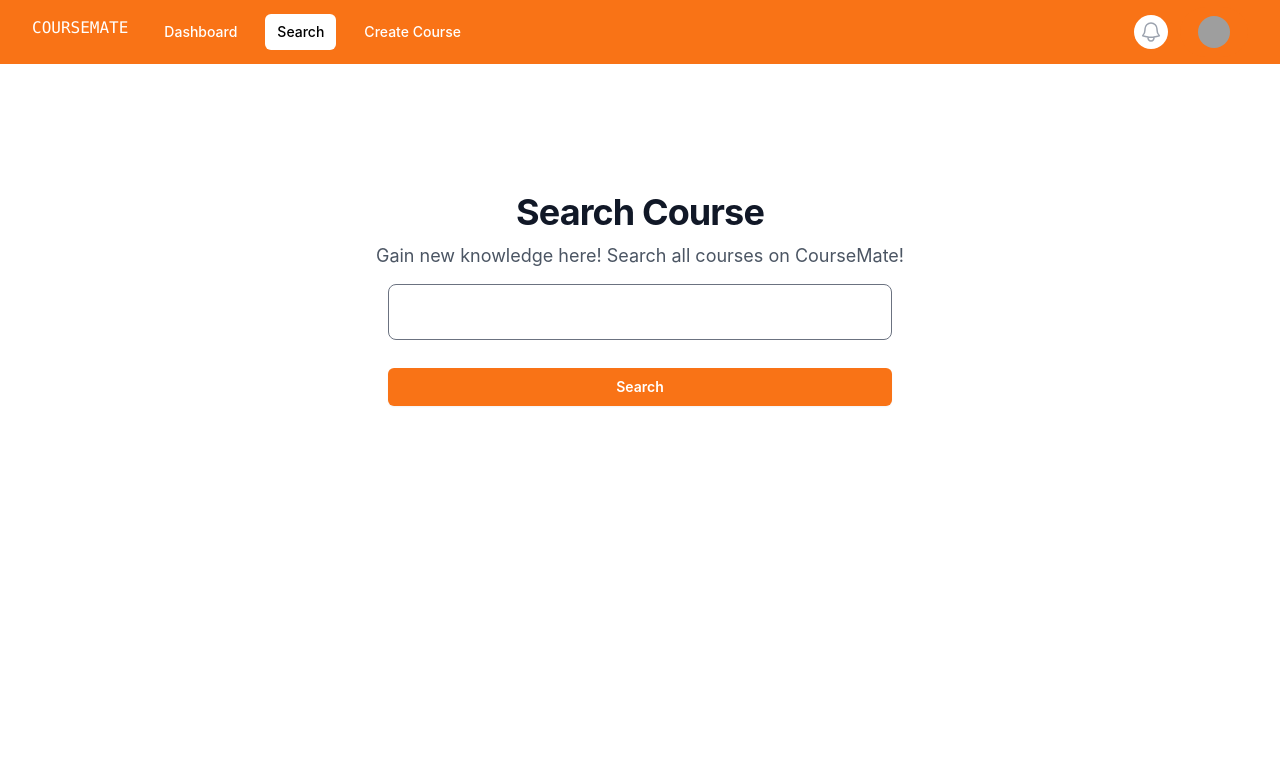
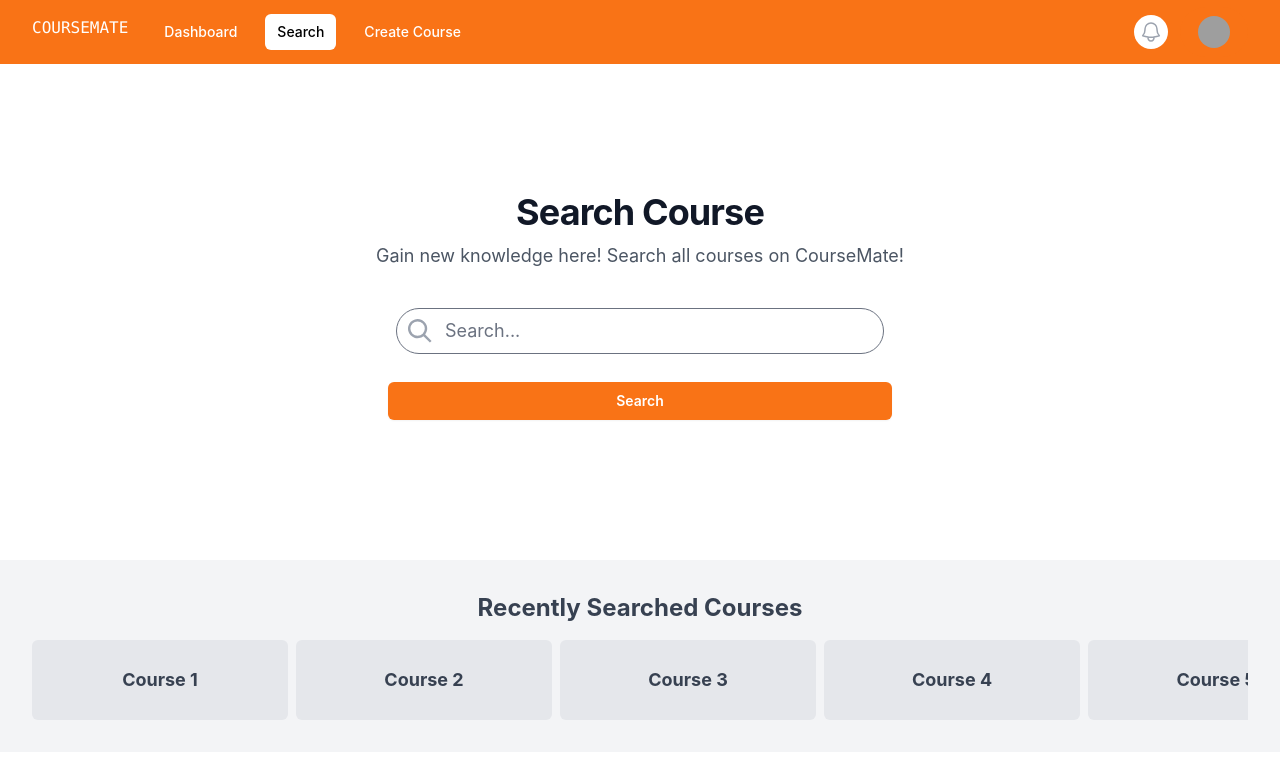
Before and after one commit to Klimek777/e-learn, a Vue app: page /search in a window 1280 px wide. Shown: the top 758 px of the page. Built offline with nearby package versions, Linux system fonts and the light colour scheme; grey boxes are pictures that could not be loaded.

Commit message:
changes in Search.vue and CourseDetails.vue

```diff
--- a/package.json
+++ b/package.json
@@ -13,7 +13,8 @@
     "@heroicons/vue": "^2.0.18",
     "@tailwindcss/forms": "^0.5.3",
     "vue": "^3.2.47",
-    "vue-router": "^4.2.2"
+    "vue-router": "^4.2.2",
+    "vuedraggable": "^2.24.3"
   },
   "devDependencies": {
     "@vitejs/plugin-vue": "^4.1.0",
--- a/src/components/CourseDetails.vue
+++ b/src/components/CourseDetails.vue
@@ -1,22 +1,23 @@
 <template>
   <div class="bg-white py-24 sm:py-32 flex justify-center items-center">
     <div class="mx-auto max-w-7xl px-6 lg:px-8">
-        <div class="mx-auto max-w-2xl lg:mx-0">
+      <div class="mx-auto max-w-2xl lg:mx-0 text-center">
         <h2 class="text-3xl font-bold tracking-tight text-orange-500 sm:text-4xl">{{ courseTitle }}</h2>
       </div>
 
       <div class="mb-4 mt-4 px-2 w-full">
-          <p id="courseDescription" class="text-lg">{{ courseDescription }}</p>
+        <p id="courseDescription"  class="text-lg text-gray-900">{{ courseDescription }}</p>
       </div>
+
       <div v-for="(module, index) in modules" :key="index" class="mb-8 mt-20">
+        <div class="bg-gray-100 text-gray-800 p-6 rounded-lg shadow-lg hover:shadow-xl transition duration-300">
           <h3 class="text-2xl font-bold mb-2">Module {{ index + 1 }}</h3>
+
           <div>
             <h4 class="text-xl font-medium mb-1 text-orange-500">{{ module.title }}</h4>
-            <p class="text-lg"></p>
-          </div>
-          <div class="mt-4">
             <p class="text-lg">{{ module.content }}</p>
           </div>
+
           <div class="mt-4">
             <h4 class="text-xl font-medium mb-1">File:</h4>
             <p class="text-lg">{{ module.file }}</p>
@@ -24,7 +25,9 @@
         </div>
       </div>
     </div>
+  </div>
 </template>
+
 
   <script>
   export default {
--- a/src/components/Search.vue
+++ b/src/components/Search.vue
@@ -4,17 +4,23 @@
       <div class="mx-auto max-w-2xl lg:mx-0">
         <h2 class="text-3xl font-bold tracking-tight text-gray-900 sm:text-4xl">Search Course</h2>
         <p class="mt-2 text-lg leading-8 text-gray-600">Gain new knowledge here! Search all courses on CourseMate!</p>
-          <div class="max-w-md mx-auto rounded-lg overflow-hidden md:max-w-xl">
+        <div class="max-w-md mx-auto rounded-lg overflow-hidden md:max-w-xl mt-6">
           <div class="md:flex">
             <div class="w-full p-3">
-
               <div class="relative">
-          <i class="absolute  fa-search text-gray-400 top-5 left-4"></i>
-          <input type="text" class="bg-white h-14 w-full px-12 rounded-lg hover:cursor-pointer" name="">
+                <div class="mb-4 px-2">
+                  <div class="relative">
+                    <div class="absolute left-0 inset-y-0 pl-3 flex items-center">
+                      <svg class="fill-current h-6 w-6 text-gray-400" xmlns="http://www.w3.org/2000/svg" viewBox="0 0 20 20"><path d="M12.9 14.32a8 8 0 1 1 1.41-1.41l5.35 5.33-1.42 1.42-5.33-5.34zM8 14A6 6 0 1 0 8 2a6 6 0 0 0 0 12z" /></svg>
+                    </div>
+                    <input class="w-full border pl-12 pr-4 py-2 rounded-full focus:outline-none focus:ring-2 focus:ring-orange-500 focus:border-orange-500 outline-none text-lg" type="text" placeholder="Search..." />
+                  </div>
+                </div>
                 <span class="absolute top-4 right-5 border-l pl-4"><i class="fa fa-microphone text-gray-500 hover:text-green-500 hover:cursor-pointer"></i></span>
               </div>
               <div>
-          <button type="submit" class=" mt-7 flex w-full justify-center  rounded-md bg-orange-500 px-3 py-1.5 text-sm font-semibold leading-6 text-white shadow-sm hover:bg-orange-500 focus-visible:outline focus-visible:outline-none focus-visible:outline-offset-2 focus-visible:outline-black"> Search</button>
+                <button type="submit" class="mt-7 flex w-full justify-center rounded-md bg-orange-500 px-3 py-1.5 text-sm font-semibold leading-6 text-white shadow-sm hover:bg-orange-600 focus:outline-none focus:ring-2 focus:ring-orange-500 transform hover:scale-105 transition duration-300">Search</button>
+              </div>
             </div>
           </div>
         </div>
@@ -22,6 +28,38 @@
     </div>
   </div>
 
-
+  <div class="bg-gray-100 py-8">
+    <div class="max-w-7xl mx-auto px-4 sm:px-6 lg:px-8">
+      <h3 class="text-2xl font-bold text-gray-700 mb-4">Recently Searched Courses</h3>
+      <div class="flex overflow-x-auto space-x-4">
+        <div class="flex-shrink-0">
+          <div class="flex">
+            <!-- Course tiles with example names -->
+            <div class="bg-gray-200 rounded-md h-20 w-64 flex items-center justify-center">
+              <span class="text-lg font-bold text-gray-700">Course 1</span>
+            </div>
+            <div class="bg-gray-200 rounded-md h-20 w-64 ml-2 flex items-center justify-center">
+              <span class="text-lg font-bold text-gray-700">Course 2</span>
+            </div>
+            <div class="bg-gray-200 rounded-md h-20 w-64 ml-2 flex items-center justify-center">
+              <span class="text-lg font-bold text-gray-700">Course 3</span>
+            </div>
+            <div class="bg-gray-200 rounded-md h-20 w-64 ml-2 flex items-center justify-center">
+              <span class="text-lg font-bold text-gray-700">Course 4</span>
+            </div>
+            <div class="bg-gray-200 rounded-md h-20 w-64 ml-2 flex items-center justify-center">
+              <span class="text-lg font-bold text-gray-700">Course 5</span>
+            </div>
+            <div class="bg-gray-200 rounded-md h-20 w-64 ml-2 flex items-center justify-center">
+              <span class="text-lg font-bold text-gray-700">Course 6</span>
+            </div>
+            <div class="bg-gray-200 rounded-md h-20 w-64 ml-2 flex items-center justify-center">
+              <span class="text-lg font-bold text-gray-700">Course 7</span>
+            </div>
+            <!-- Add more course tiles as needed -->
+          </div>
+        </div>
+      </div>
+    </div>
   </div>
 </template>
```
Also changed, not shown: 1 other file (tests, documents, lock files or other folders). Lines whose indentation alone changed are shown as unchanged.
